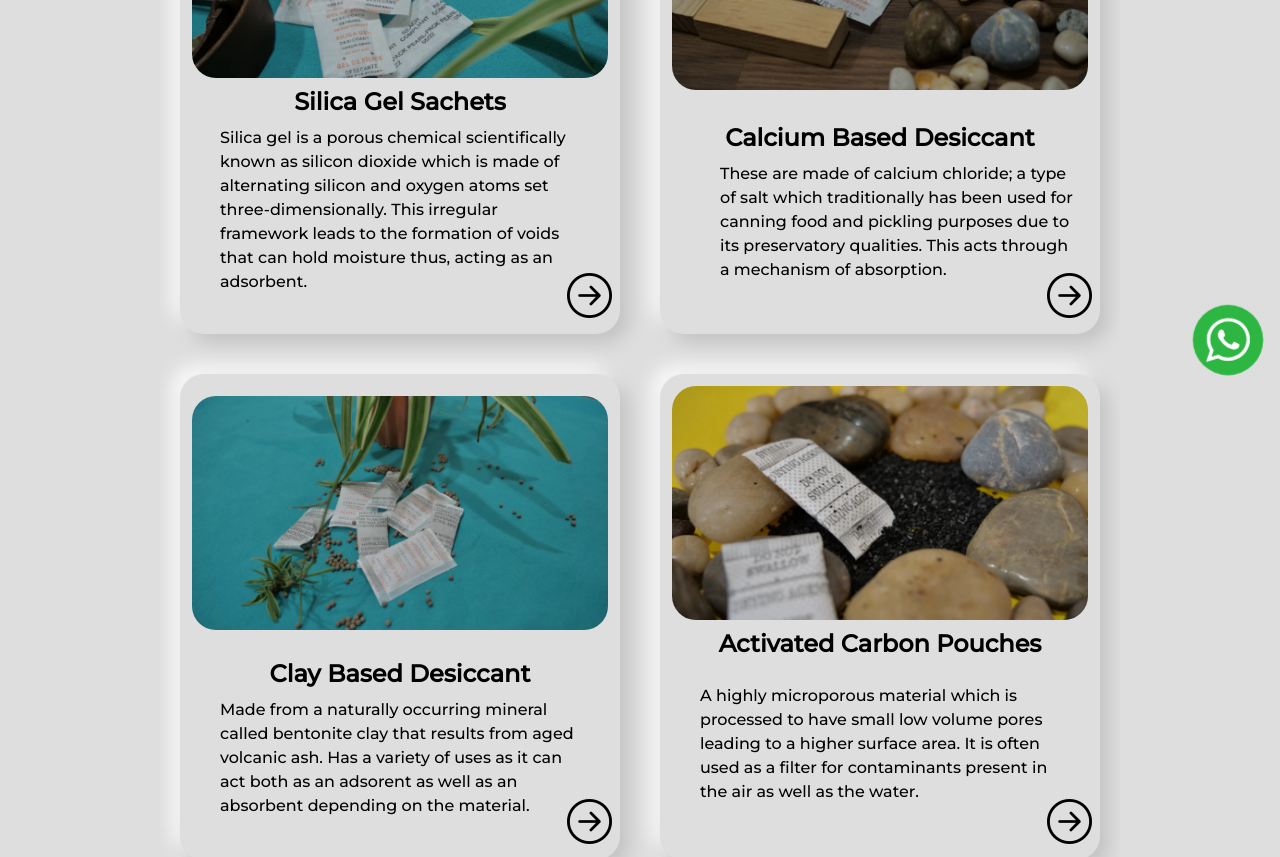
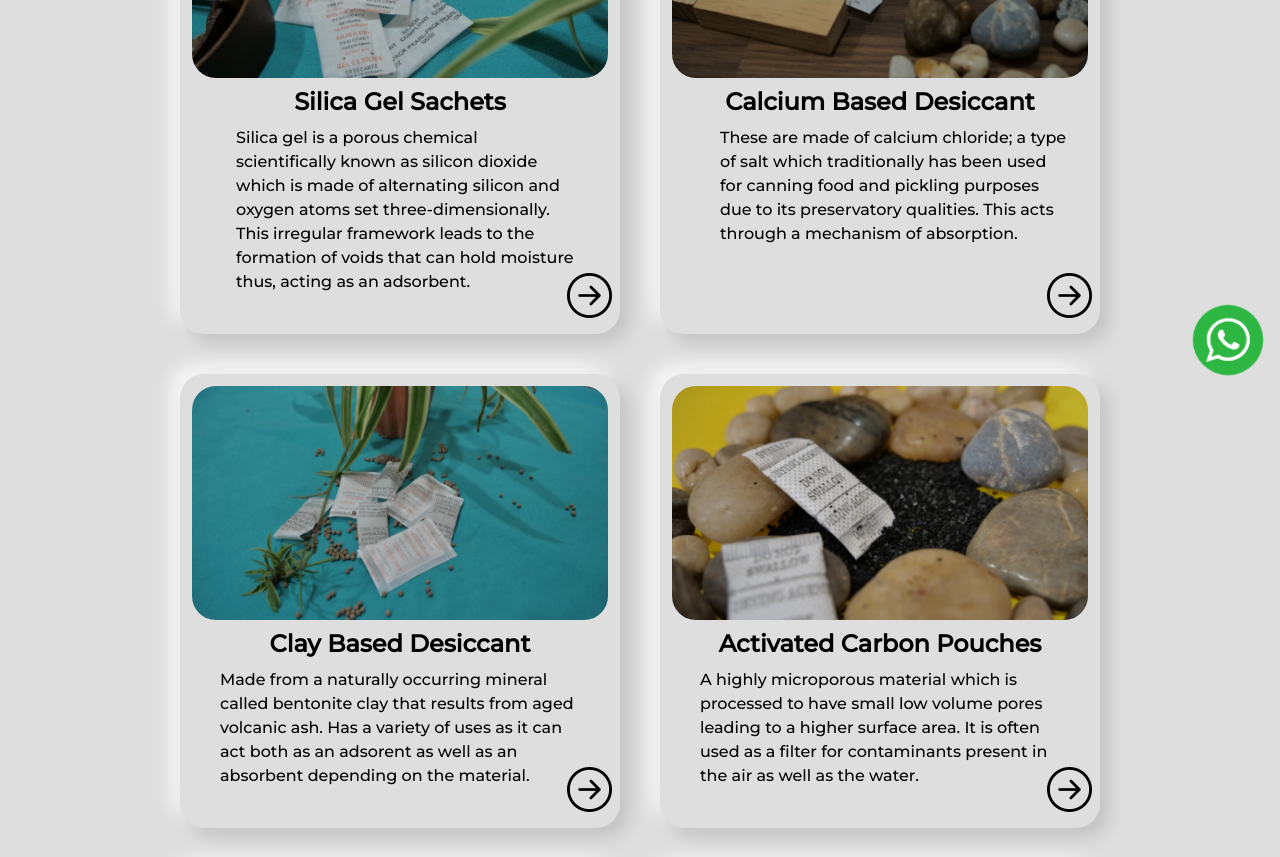
Before and after one commit to UltigendLemate/desiccants, a Vue app: page /products in a window 1280 px wide. Shown: the part 400-1257 px from the top of the page. Built offline with nearby package versions, Linux system fonts and the light colour scheme; a web font is replaced by a local one.

Commit message:
product page fixes

```diff
--- a/src/views/Products.vue
+++ b/src/views/Products.vue
@@ -34,11 +34,11 @@
 <div class="grid justify-center items-center">
 <h1 class="  pt-8 mb-5 pb-2 md:mt-8  w-fit  text-4xl sm:text-5xl text-center px-3 md:px-0 uppercase" style="font-family: 'Lora', serif;">Our Products</h1>
 </div>
-<div class="grid mx-10 lg:grid-cols-2 overflow-hidden lg:mx-40">
+<div class="grid mx-10 lg:grid-cols-2  lg:mx-40">
 
 
 <!-- SILICA GEL SACHETS  -->
-<div class="grid justify-center items-center px-3 py-3 pb-10  productCard  md:mx-5 my-5">
+<div class="flex flex-col justify-center  px-3 py-3 pb-10  productCard  md:mx-5 my-5">
 
 <img src="../assets/products/silica-gel.webp" class="rounded-3xl w-full" alt="">
 <div class="">
@@ -57,7 +57,7 @@
 
 </div>
 <div class="relative grid justify-center items-center">
-<div  :class="[silica ? 'opacity-0 -right-10 ':'opacity-100 delay-300 right-0 ']" class="duration-700  relative "><p>Silica gel is a porous chemical scientifically known as silicon dioxide which is made of alternating silicon and oxygen atoms set three-dimensionally. This irregular framework leads to the formation of voids that can hold moisture thus, acting as an adsorbent.</p>
+<div  :class="[silica ? 'opacity-0 -right-10 ':'opacity-100 delay-300 right-0 ']" class="duration-700 pl-4 relative "><p>Silica gel is a porous chemical scientifically known as silicon dioxide which is made of alternating silicon and oxygen atoms set three-dimensionally. This irregular framework leads to the formation of voids that can hold moisture thus, acting as an adsorbent.</p>
 </div>
 <div :class="[silica ? 'opacity-100 delay-300 left-[calc(50%-171px)] thin ':'opacity-0  left-[calc(50%-211px)]']" class=" w-fit absolute duration-700">
 <ul class="list-disc pl-6 pr-4">
@@ -78,7 +78,7 @@
 </div>
 
 <!-- CALCIUM BASED  -->
-<div class="grid justify-center items-center px-3 py-3 pb-10  productCard  md:mx-5 my-5">
+<div class="flex flex-col   px-3 py-3 pb-10  productCard  md:mx-5 my-5">
 
 <img src="../assets/products/calcium.webp" class="rounded-3xl w-full" alt="">
 <div class="">
@@ -90,7 +90,7 @@
 
 </div>
 <div class="relative grid justify-center items-center">
-<div  :class="[calcium ? 'opacity-0 -right-10 ':'opacity-100 delay-300 -right-5 ']" class="duration-700  relative "><p>These are made of calcium chloride; a type of salt which traditionally has been used for canning food and pickling purposes due to its preservatory qualities. This acts through a mechanism of absorption.</p>
+<div  :class="[calcium ? 'opacity-0 -right-10 ':'opacity-100 delay-300 -right-5 ']" class="duration-700 pr-7 xl:pr-3  relative "><p>These are made of calcium chloride; a type of salt which traditionally has been used for canning food and pickling purposes due to its preservatory qualities. This acts through a mechanism of absorption.</p>
 </div>
 <div :class="[calcium ? 'opacity-100 delay-300 left-[calc(50%-171px)] sm:left-[calc(50%-191px)] thinner ':'opacity-0  left-[calc(50%-211px)]']" class=" w-fit absolute duration-700">
 <ul class="list-disc pl-6 pr-4">
@@ -112,14 +112,14 @@
 
 
 <!-- CLAY BASED  -->
-<div class="grid justify-center items-center px-3 py-3 pb-8  productCard  md:mx-5 my-5">
+<div class="flex flex-col  px-3 py-3 pb-8  productCard  md:mx-5 my-5">
 
 <img src="../assets/products/clay.webp" class="rounded-3xl w-full" alt="">
 <div class="">
 <div class="relative ">
 
 
-<h3 class="text-2xl sm:text-4xl lg:text-2xl text-center my-2 font-semibold" >Clay Based Desiccant</h3>
+<h3 class="text-2xl sm:text-4xl lg:text-2xl text-center my-2   font-semibold" >Clay Based Desiccant</h3>
 
 
 </div>
@@ -147,9 +147,9 @@
 
 
 <!-- ACTIVATED CARBON  -->
-<div class="grid justify-center items-center px-3 py-3 pb-10  productCard  md:mx-5 my-5">
+<div class="flex flex-col justify-center  px-3 py-3 pb-10  productCard  md:mx-5 my-5">
 
-<img src="../assets/products/act.webp" class="rounded-3xl w-full" alt="">
+<img src="../assets/products/act.webp" class="rounded-3xl  w-full" alt="">
 <div class="">
 <div class="relative ">
 
@@ -159,7 +159,7 @@
 
 
 </div>
-<div class="relative grid justify-center items-center py-7 xl:py-4  2xl:py-0">
+<div class="relative grid justify-center items-center py-7 xl:py-0  2xl:py-0">
 <div  :class="[act ? 'opacity-0 -right-10 ':'opacity-100 delay-300 right-0 ']" class="duration-700  relative "><p>A highly microporous material which is processed to have small low volume pores leading to a higher surface area. It is often used as a filter for contaminants present in the air as well as the water.</p>
 </div>
 <div :class="[act ? 'opacity-100 delay-300 left-0   thin ':'opacity-0  left-[calc(50%-281px)]']" class="  w-fit  absolute duration-700">
@@ -184,7 +184,7 @@
 <!-- ONE SLIDES FROM HERE ON  -->
 
 <!-- FOOD GRADE  -->
-<div class="flex flex-col justify-center items-center px-3 py-3 pb-5  productCard  md:mx-5 my-5">
+<div class="flex flex-col  px-3 py-3 pb-5  productCard  md:mx-5 my-5">
 
 <img src="../assets/products/food_grade.webp" class="rounded-3xl w-full" alt="">
 
@@ -220,7 +220,7 @@
 
 
 <!-- Indicative Adsorbers  -->
-<div class="flex flex-col justify-center items-center px-3 py-3 pb-5  productCard  md:mx-5 my-5">
+<div class="flex flex-col  px-3 py-3 pb-5  productCard  md:mx-5 my-5">
 
 <img src="../assets/products/indicative.webp" class="rounded-3xl w-full" alt="">
 
@@ -254,7 +254,7 @@
 </div>
 
 <!-- Container Desiccants  -->
-<div class="flex flex-col justify-center items-center px-3 py-3 pb-5  productCard  md:mx-5 my-5">
+<div class="flex flex-col  px-3 py-3 pb-5  productCard  md:mx-5 my-5">
 
 <img src="../assets/products/container.webp" class="rounded-3xl w-full" alt="">
 
@@ -289,7 +289,7 @@
 
 
 <!-- Sustainable Solutions  -->
-<div class="flex flex-col justify-center items-center px-3 py-3 pb-5  productCard  md:mx-5 my-5">
+<div class="flex flex-col  px-3 py-3 pb-5  productCard  md:mx-5 my-5">
 
 <img src="../assets/products/sustainable.webp" class="rounded-3xl w-full" alt="">
 
@@ -325,7 +325,7 @@
 
 
 <!-- Oxygen Absorber -->
-<div class="flex flex-col justify-center items-center px-3 py-3 pb-5  productCard  md:mx-5 my-5">
+<div class="flex flex-col  px-3 py-3 pb-5  productCard  md:mx-5 my-5">
 
 <img src="../assets/products/indicative.webp" class="rounded-3xl w-full" alt="">
 
@@ -361,7 +361,7 @@
 
 
 <!--  Anti-Mold Stickers -->
-<div class="flex flex-col justify-center items-center px-3 py-3 pb-5  productCard  md:mx-5 my-5">
+<div class="flex flex-col  px-3 py-3 pb-5  productCard  md:mx-5 my-5">
 
 <img src="../assets/products/indicative.webp" class="rounded-3xl w-full" alt="">
 
```
